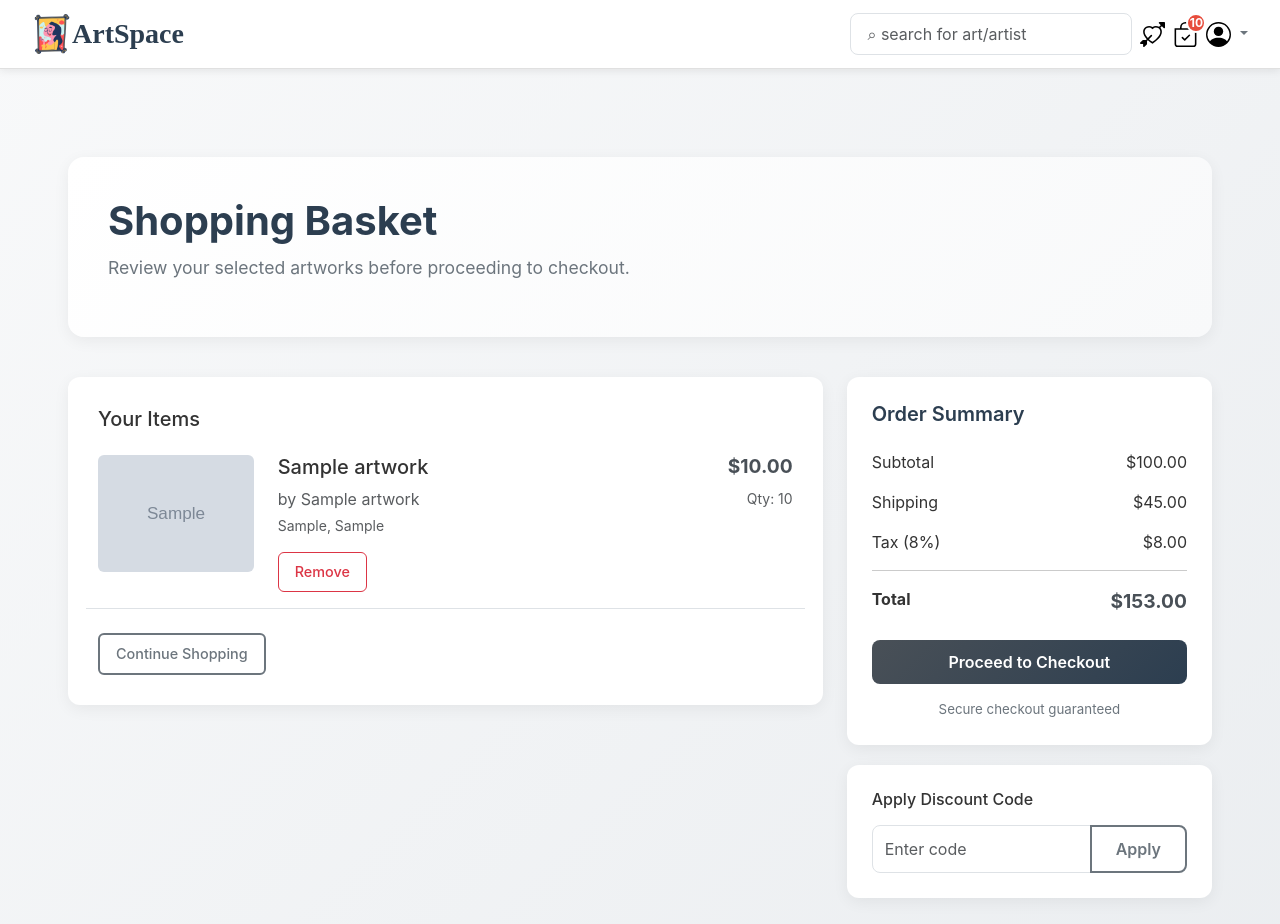
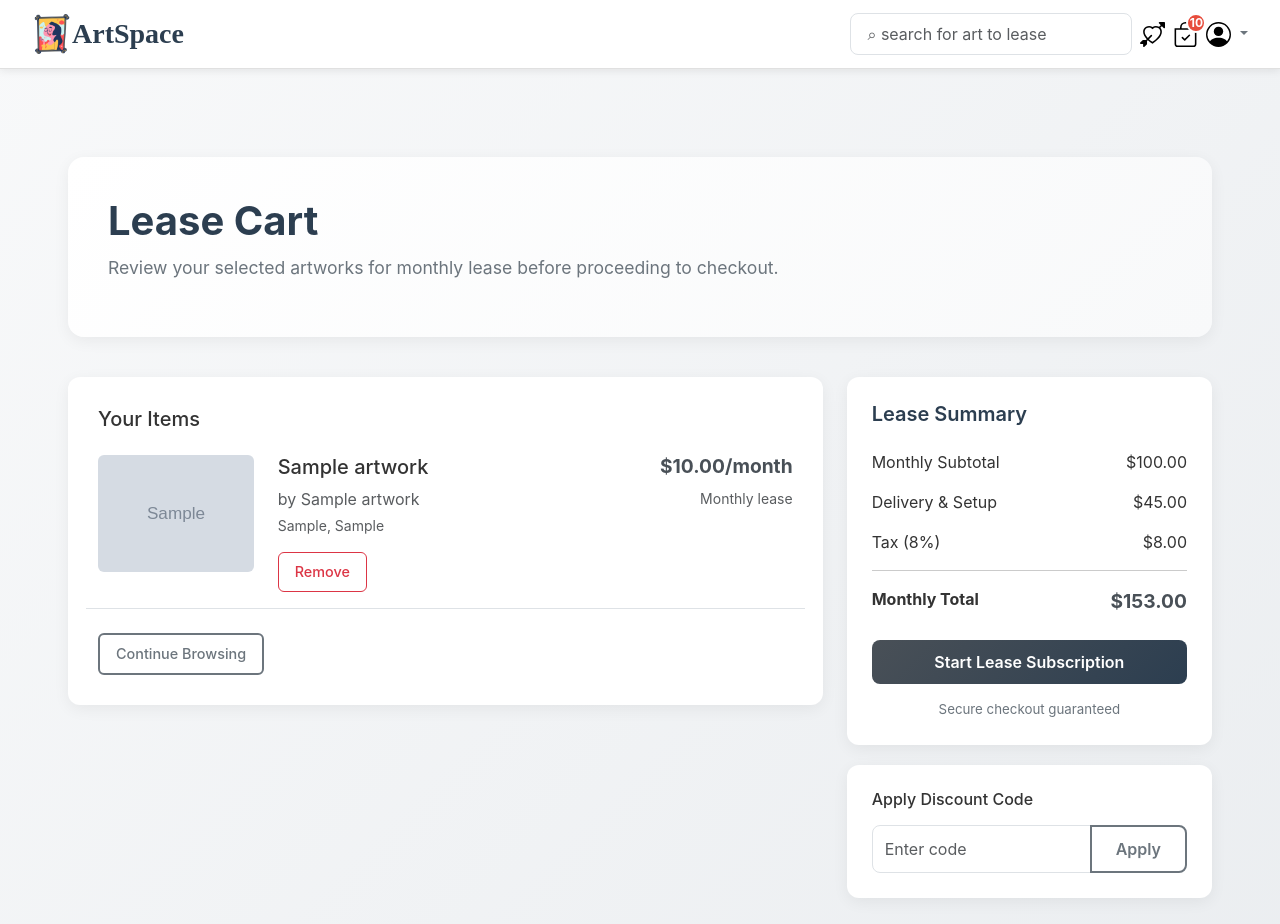
Before and after one commit to Karol-96/arts-sell, a Flask app: page /basket in a window 1280 px wide. Shown: the top 924 px of the page. Run offline with Flask 3, Linux system fonts and the light colour scheme; a user stored in the database is signed in; tables that the repository leaves empty hold one stand-in row (values such as "Sample post"); grey boxes marked "Sample" are stand-in pictures; some libraries are stand-ins or nearby versions; some web fonts are replaced.

Commit message:
feat: Update platform to ArtSpace lease model with monthly subscriptions
- Changed from 'Arts Sell' to 'ArtSpace' branding throughout
- Updated business model from selling to monthly lease subscriptions
- Modified pricing display to show monthly rates (/month)
- Updated UI text from 'shopping' to 'lease' terminology
- Added comprehensive Met Museum data licensing information
- Updated README with correct business model and legal compliance
- Changed cart to 'lease cart' with monthly subscription flow
- Updated search placeholder and navigation text for lease context

```diff
--- a/project/templates/basket.html
+++ b/project/templates/basket.html
@@ -1,12 +1,12 @@
 {% extends 'layout.html' %}
 
-{% block title %}Shopping Basket{% endblock %}
+{% block title %}Lease Cart{% endblock %}
 
 {% block main %}
 <div class="dashboard-container">
     <div class="dashboard-header">
-        <h1>Shopping Basket</h1>
-        <p>Review your selected artworks before proceeding to checkout.</p>
+        <h1>Lease Cart</h1>
+        <p>Review your selected artworks for monthly lease before proceeding to checkout.</p>
     </div>
 
     {% if items %}
@@ -29,31 +29,29 @@
                         </form>
                     </div>
                     <div class="col-md-3 text-end">
-                        <h4 class="artwork-price">${{ "%.2f"|format(item.price) }}</h4>
-                        {% if item.quantity > 1 %}
-                        <small class="text-muted">Qty: {{ item.quantity }}</small>
-                        {% endif %}
+                        <h4 class="artwork-price">${{ "%.2f"|format(item.price) }}/month</h4>
+                        <small class="text-muted">Monthly lease</small>
                     </div>
                 </div>
                 {% endfor %}
 
                 <div class="d-flex justify-content-between mt-4">
-                    <a href="{{ url_for('main.artworks') }}" class="btn btn-outline-secondary">Continue Shopping</a>
+                    <a href="{{ url_for('main.artworks') }}" class="btn btn-outline-secondary">Continue Browsing</a>
                 </div>
             </div>
         </div>
 
         <div class="col-lg-4">
             <div class="action-card">
-                <h5 class="mb-4">Order Summary</h5>
+                <h5 class="mb-4">Lease Summary</h5>
 
                 <div class="d-flex justify-content-between mb-3">
-                    <span>Subtotal</span>
+                    <span>Monthly Subtotal</span>
                     <span>${{ "%.2f"|format(subtotal) }}</span>
                 </div>
 
                 <div class="d-flex justify-content-between mb-3">
-                    <span>Shipping</span>
+                    <span>Delivery & Setup</span>
                     <span>${{ "%.2f"|format(shipping) }}</span>
                 </div>
 
@@ -65,11 +63,11 @@
                 <hr>
 
                 <div class="d-flex justify-content-between mb-4">
-                    <strong>Total</strong>
+                    <strong>Monthly Total</strong>
                     <strong class="artwork-price">${{ "%.2f"|format(total) }}</strong>
                 </div>
 
-                <a href="{{ url_for('main.checkout') }}" class="btn btn-action w-100 mb-3">Proceed to Checkout</a>
+                <a href="{{ url_for('main.checkout') }}" class="btn btn-action w-100 mb-3">Start Lease Subscription</a>
 
                 <div class="text-center text-muted small">
                     <p class="mb-0">Secure checkout guaranteed</p>
@@ -89,8 +87,8 @@
     <div class="row justify-content-center">
         <div class="col-lg-6 text-center py-5">
             <div class="empty-basket">
-                <h3 class="text-muted mb-3">Your basket is empty</h3>
-                <p class="text-muted mb-4">Start shopping to add beautiful artworks to your cart</p>
+                <h3 class="text-muted mb-3">Your lease cart is empty</h3>
+                <p class="text-muted mb-4">Start browsing to add beautiful artworks for monthly lease</p>
                 <a href="{{ url_for('main.artworks') }}" class="btn btn-action">Browse Artworks</a>
             </div>
         </div>
--- a/project/templates/layout.html
+++ b/project/templates/layout.html
@@ -56,7 +56,7 @@
 
                     <div class="search-bar w-100 w-lg-auto">
                         <form class="form-inline" method="GET" action="{{ url_for('main.artworks') }}">
-                            <input class="form-control mr-sm-2" type="search" name="query" placeholder="⌕ search for art/artist" aria-label="Search">
+                            <input class="form-control mr-sm-2" type="search" name="query" placeholder="⌕ search for art to lease" aria-label="Search">
                         </form>
                     </div>
 
@@ -66,7 +66,7 @@
                                 <path fill-rule="evenodd" d="M2.854 15.854A.5.5 0 0 1 2 15.5V14H.5a.5.5 0 0 1-.354-.854l1.5-1.5A.5.5 0 0 1 2 11.5h1.793l.53-.53c-.771-.802-1.328-1.58-1.704-2.32-.798-1.575-.775-2.996-.213-4.092C3.426 2.565 6.18 1.809 8 3.233c1.25-.98 2.944-.928 4.212-.152L13.292 2 12.147.854A.5.5 0 0 1 12.5 0h3a.5.5 0 0 1 .5.5v3a.5.5 0 0 1-.854.354L14 2.707l-1.006 1.006c.236.248.44.531.6.845.562 1.096.585 2.517-.213 4.092-.793 1.563-2.395 3.288-5.105 5.08L8 13.912l-.276-.182a22 22 0 0 1-2.685-2.062l-.539.54V14a.5.5 0 0 1-.146.354zm2.893-4.894A20.4 20.4 0 0 0 8 12.71c2.456-1.666 3.827-3.207 4.489-4.512.679-1.34.607-2.42.215-3.185-.817-1.595-3.087-2.054-4.346-.761L8 4.62l-.358-.368c-1.259-1.293-3.53-.834-4.346.761-.392.766-.464 1.845.215 3.185.323.636.815 1.33 1.519 2.065l1.866-1.867a.5.5 0 1 1 .708.708z"/>
                             </svg>
                         </a>
-                        <a class="basket" title="basket" href="{{ url_for('main.basket') }}" style="position: relative;">
+                        <a class="basket" title="lease cart" href="{{ url_for('main.basket') }}" style="position: relative;">
                             <svg xmlns="http://www.w3.org/2000/svg" width="25" height="25" fill="" class="bi bi-bag-check" viewBox="0 0 16 16">
                                 <path fill-rule="evenodd" d="M10.854 8.146a.5.5 0 0 1 0 .708l-3 3a.5.5 0 0 1-.708 0l-1.5-1.5a.5.5 0 0 1 .708-.708L7.5 10.793l2.646-2.647a.5.5 0 0 1 .708 0"/>
                                 <path d="M8 1a2.5 2.5 0 0 1 2.5 2.5V4h-5v-.5A2.5 2.5 0 0 1 8 1m3.5 3v-.5a3.5 3.5 0 1 0-7 0V4H1v10a2 2 0 0 0 2 2h10a2 2 0 0 0 2-2V4zM2 5h12v9a1 1 0 0 1-1 1H3a1 1 0 0 1-1-1z"/>
```
Also changed, not shown: README.md, 1 other file.
